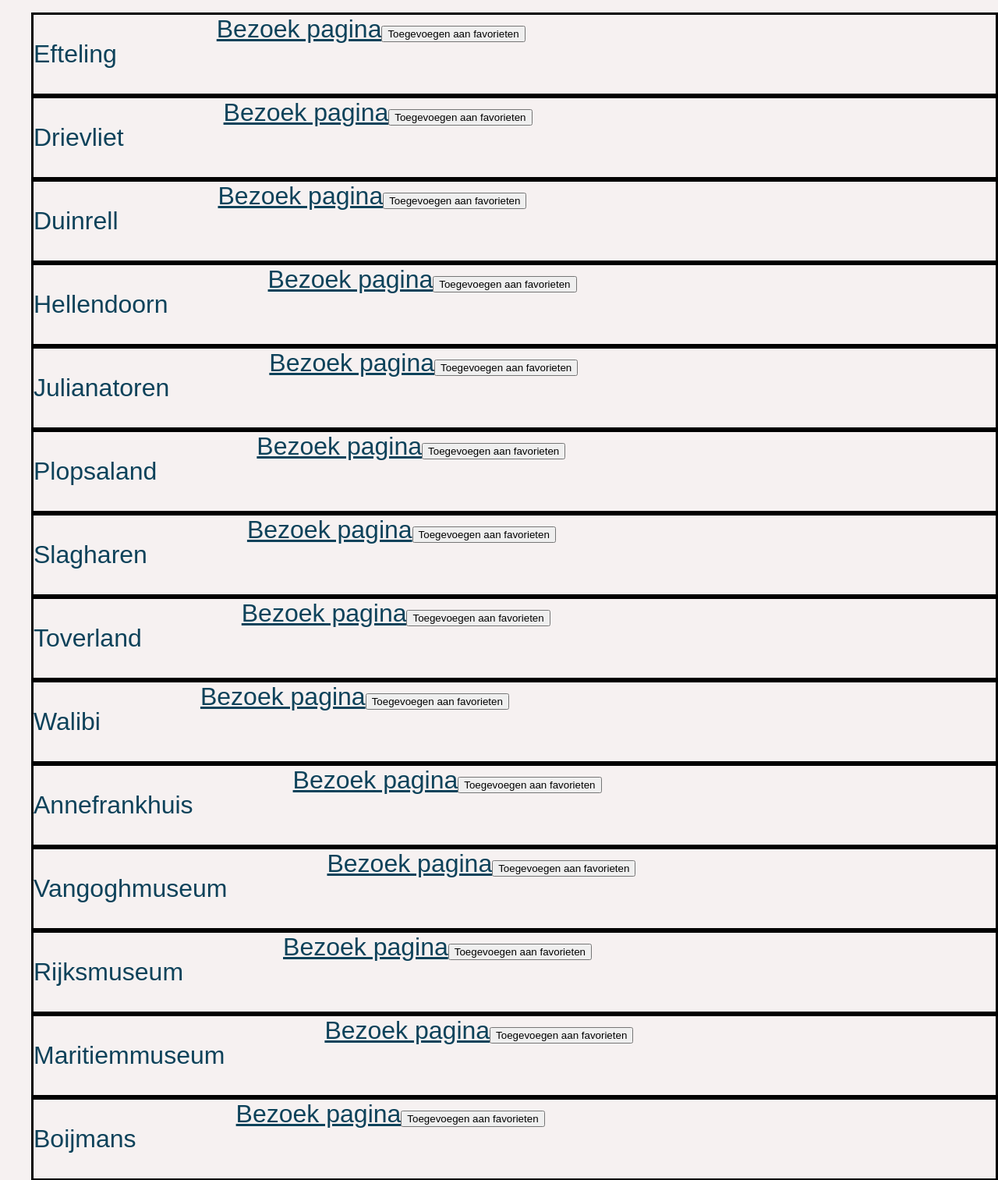
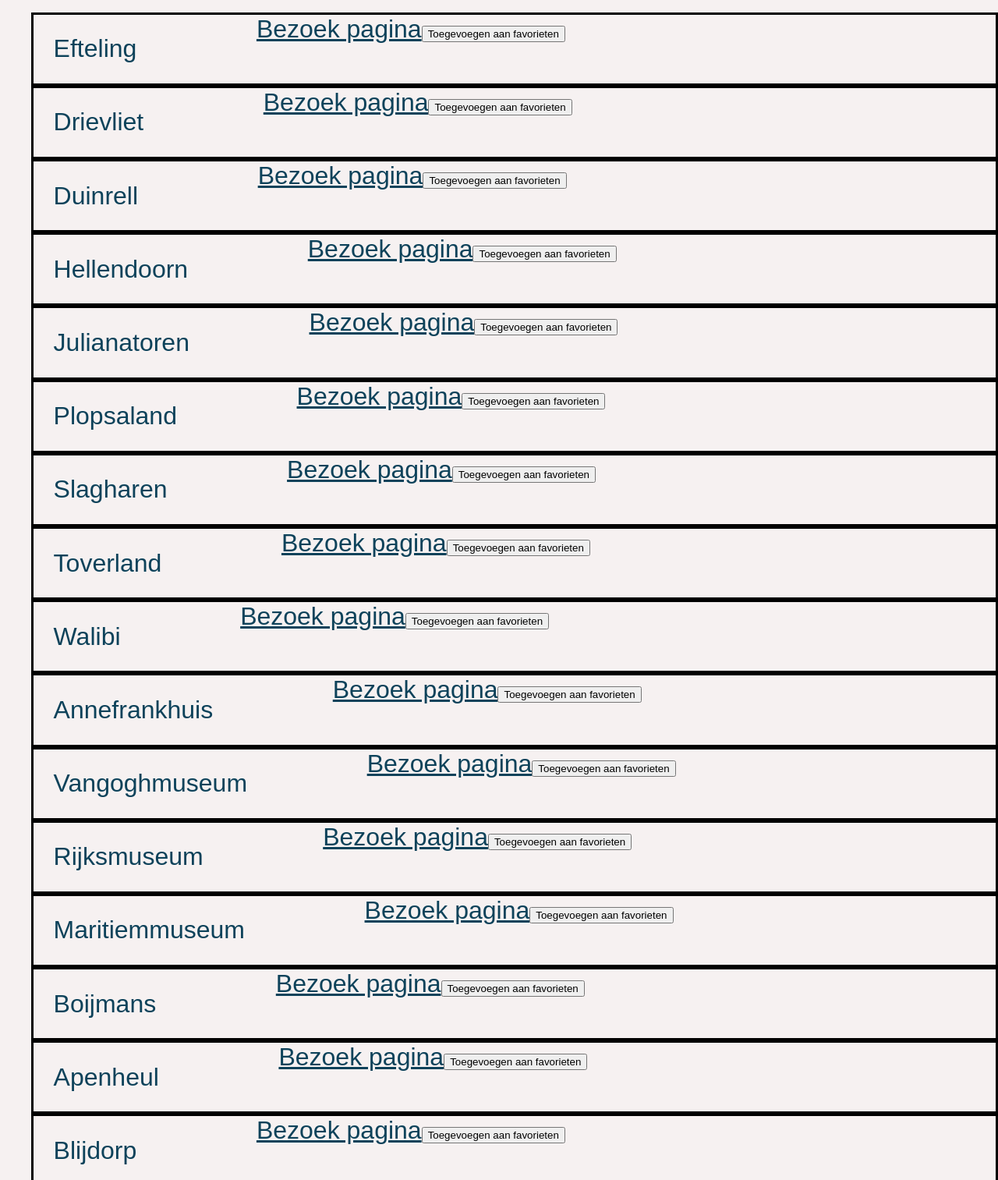
Before and after one commit to AlexDusselaar/CLE3, a PHP site: page /website/paginas.html in a window 1280 px wide. Shown: the part 72-1585 px from the top of the page at 78% size. Run offline with PHP 8.4, Linux system fonts and the light colour scheme.

Commit message:
margin add

```diff
--- a/website/CSS/style.css
+++ b/website/CSS/style.css
@@ -111,3 +111,8 @@ footer {
 footer p {
     color: #fff;
 }
+
+/* WEBSITES LIJST STYLING */
+li p {
+   margin: 2vw;
+}
```
